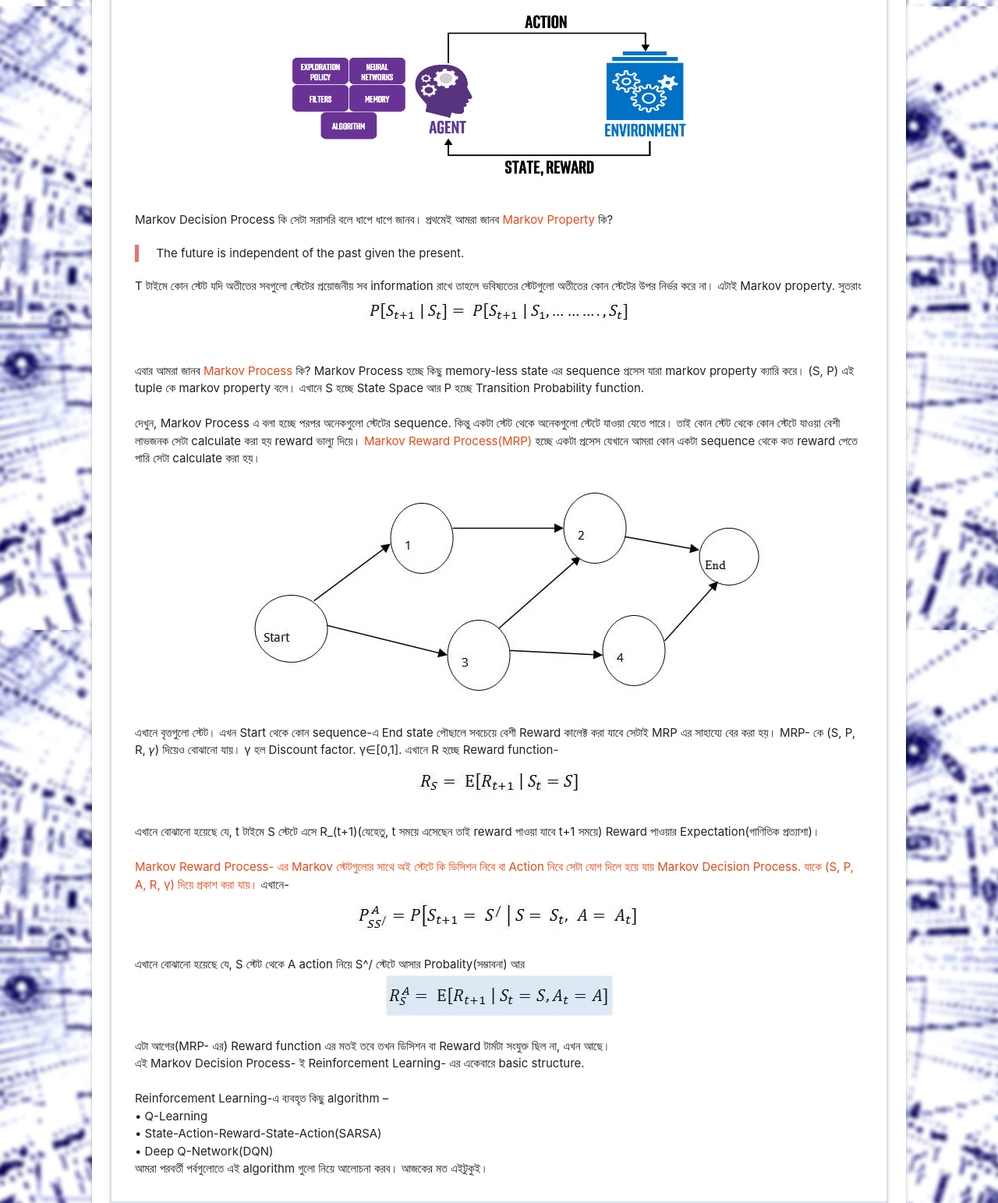
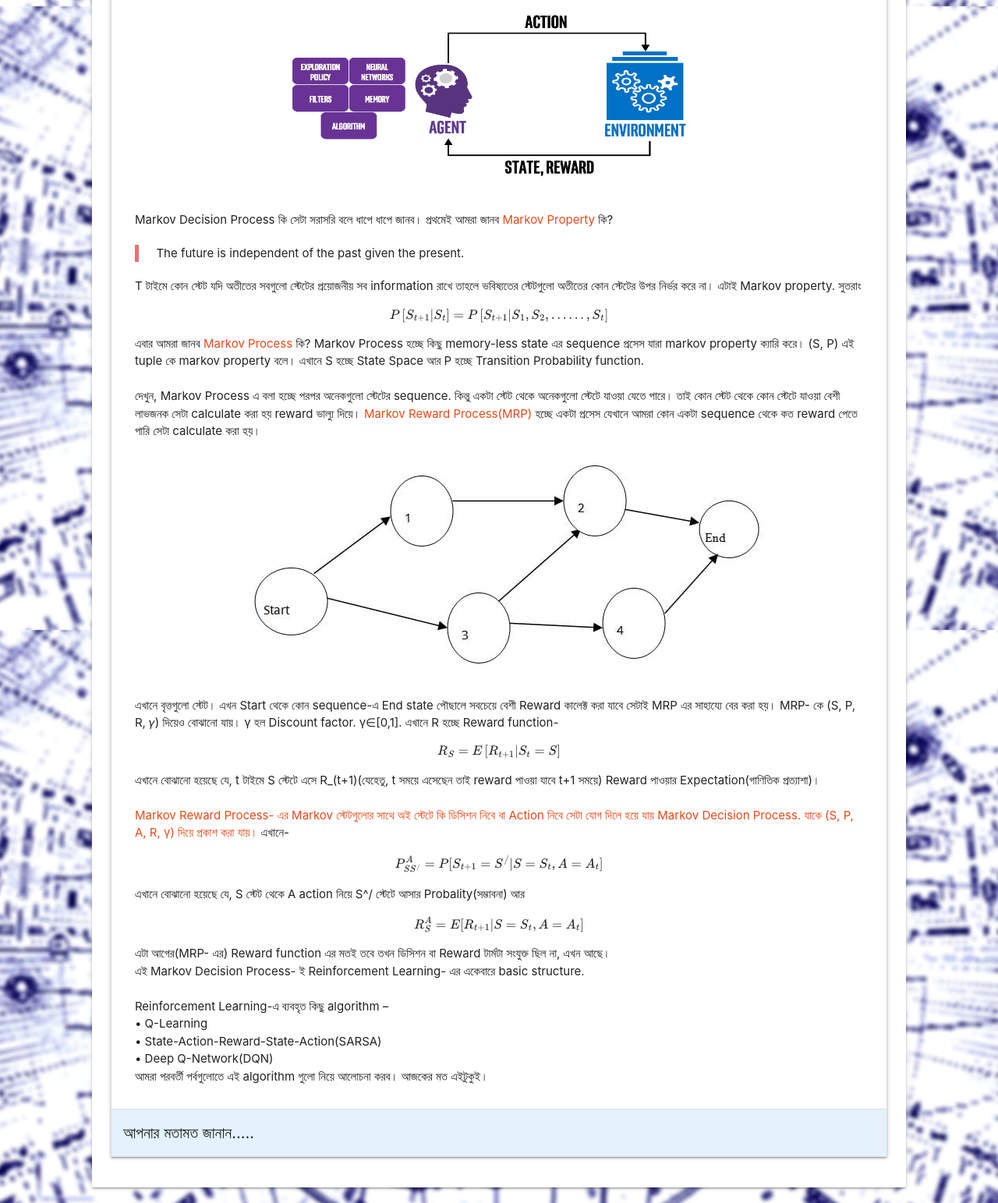
Before and after one commit to nahK994/BanglayML, a Django app: page /RL_IntroText/ in a window 1280 px wide. Shown: the part 792-2335 px from the top of the page at 78% size. Run offline with Django 3.2, Linux system fonts and the light colour scheme; some libraries are stand-ins or nearby versions.

Commit message:
PCA, RL intro, DQN Training EQN DONE

```diff
--- a/testApp/templates/RL_IntroText.html
+++ b/testApp/templates/RL_IntroText.html
@@ -45,7 +45,7 @@
                                         <blockquote>The future is independent of the past given the present.</blockquote>
                                         T টাইমে কোন স্টেট যদি অতীতের সবগুলো স্টেটের প্রয়োজনীয় সব information রাখে তাহলে ভবিষ্যতের স্টেটগুলো অতীতের কোন স্টেটের উপর নির্ভর করে না।
                                         এটাই Markov property. সুতরাং
-                                        <img class="materialboxed" style="margin: auto;" src="{% static "e1.jpg" %}"><br><br>
+                                        $$ P\left[S_{t+1}| S_t\right] = P\left[S_{t+1}| S_1, S_2,......,S_{t}\right] $$
                                         এবার আমরা জানব <span class="deep-orange-text text-darken-2">Markov Process</span> কি? Markov Process হচ্ছে কিছু memory-less state এর sequence প্রসেস যারা markov property ক্যারি করে।
                                         (S, P) এই tuple কে markov property বলে।
                                         এখানে S হচ্ছে State Space আর P হচ্ছে Transition Probability function.<br><br>
@@ -57,13 +57,13 @@
                                         এখানে বৃত্তগুলো স্টেট। এখন Start থেকে কোন sequence-এ End state পৌছালে সবচেয়ে বেশী Reward কালেক্ট করা যাবে সেটাই MRP এর সাহায্যে বের করা হয়।
                                         MRP- কে (S, P, R, 𝛾) দিয়েও বোঝানো যায়।
                                         γ হল Discount factor. γ∈[0,1]. এখানে R হচ্ছে Reward function-<br>
-                                        <img class="materialboxed" style="margin: auto;" src="{% static "reward_function.jpg" %}"><br>
+                                        $$ R_S = E\left[R_{t+1}| S_t = S\right] $$
                                         এখানে বোঝানো হয়েছে যে, t টাইমে S স্টেটে এসে R_(t+1)(যেহেতু, t সময়ে এসেছেন তাই reward পাওয়া যাবে t+1 সময়ে) Reward পাওয়ার Expectation(গাণিতিক প্রত্যাশা)। <br><br>
                                         <span class="deep-orange-text text-darken-2">Markov Reward Process- এর Markov স্টেটগুলোর সাথে অই স্টেটে কি ডিসিশন নিবে বা Action নিবে সেটা যোগ দিলে হয়ে যায় Markov Decision Process.
                                         যাকে (S, P, A, R, γ) দিয়ে প্রকাশ করা যায়।</span> এখানে-<br>
-                                        <img class="materialboxed" style="margin: auto;" src="{% static "ProbabilityTransferFunction.jpg" %}"><br>
+                                        $$ P^A_{SS^/} = P[S_{t+1} = S^/| S=S_t, A = A_t] $$
                                         এখানে বোঝানো হয়েছে যে, S স্টেট থেকে A action নিয়ে S^/ স্টেটে আসার Probality(সম্ভাবনা) আর<br>
-                                        <img class="materialboxed" style="margin: auto;" src="{% static "reward_function1.jpg" %}"><br>
+                                        $$ R^A_{S} = E[R_{t+1}| S=S_t, A = A_t] $$
                                         এটা আগের(MRP- এর) Reward function এর মতই তবে তখন ডিসিশন বা Reward টার্মটা সংযুক্ত ছিল না, এখন আছে।<br>
                                         এই Markov Decision Process- ই Reinforcement Learning- এর একেবারে basic structure.<br><br>
                                         Reinforcement Learning-এ ব্যবহৃত কিছু algorithm –<br>
```
Also changed, not shown: testApp/templates/DQN_TrainingText.html (+4 -4 lines), testApp/templates/pcaText.html (+8 -8 lines), testApp/static/ProbabilityTransferFunction.jpg (deleted), testApp/static/dqnTrain1.jpg (deleted), testApp/static/dqnTrain2.jpg (deleted), testApp/static/dqnTrain3.jpg (deleted), testApp/static/e1.jpg (deleted), testApp/static/pca10.jpg (deleted), testApp/static/pca3.jpg (deleted), testApp/static/pca4.jpg (deleted), testApp/static/pca5.jpg (deleted), testApp/static/pca6.jpg (deleted), testApp/static/pca7.jpg (deleted), testApp/static/pca8.jpg (deleted), 3 more files.
